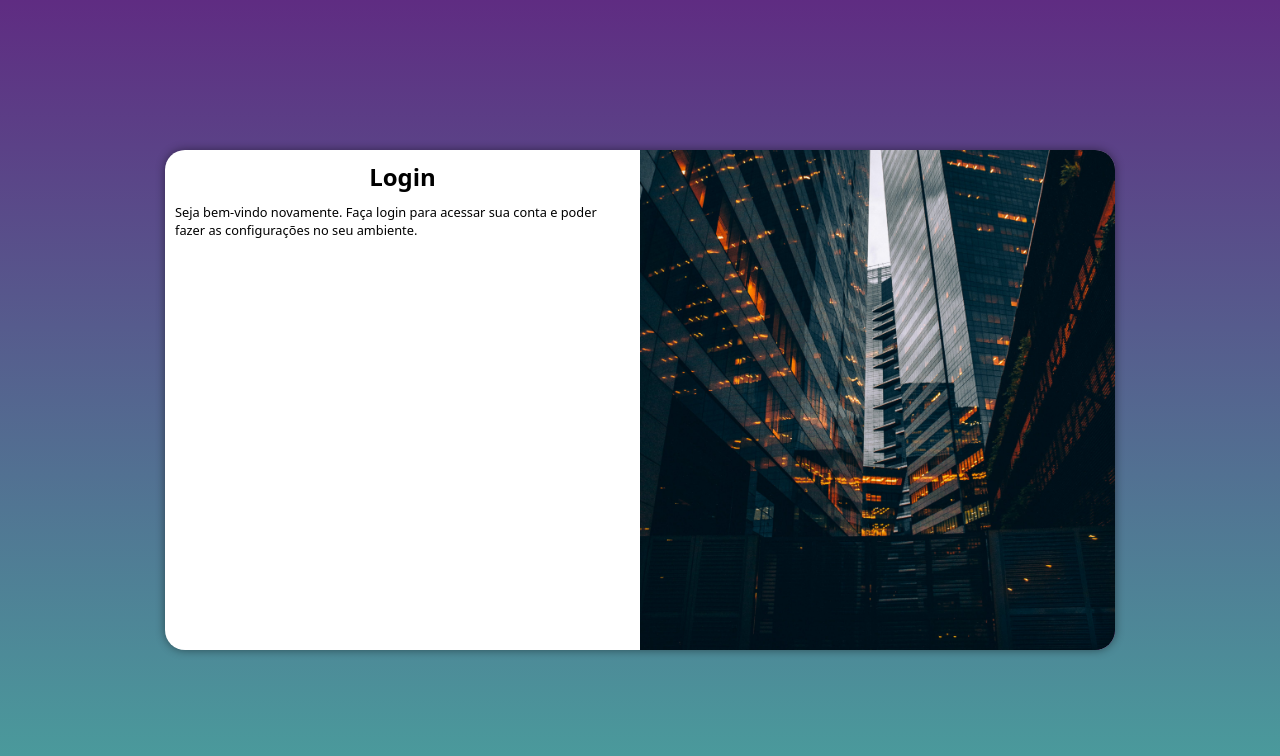
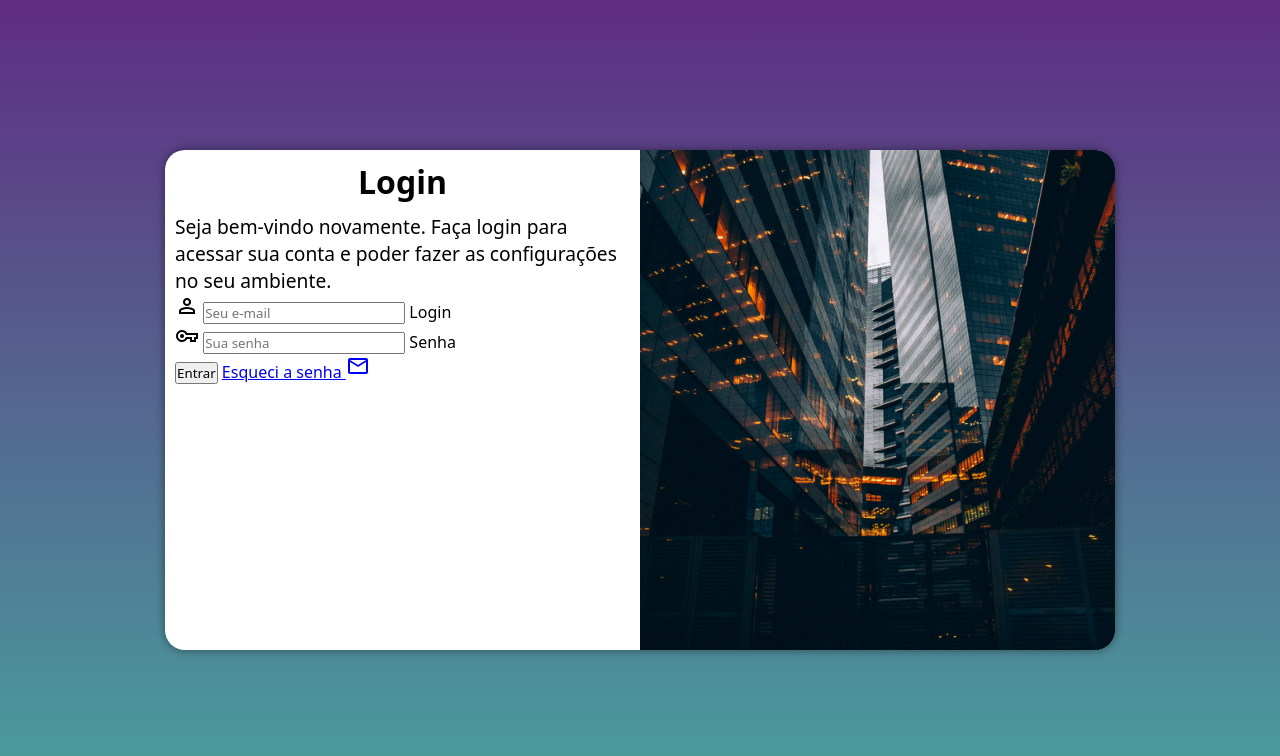
Before and after one commit to tiagomineiro/projeto-login, a plain HTML site: page index.html in a window 1280 px wide. Drawn offline with nearby package versions, Linux system fonts and the light colour scheme.

Commit message:
adicionei o formulário

```diff
--- a/estilos/media-query.css
+++ b/estilos/media-query.css
@@ -40,4 +40,12 @@
         float: left;
         width: 50%;
     }
+
+    div#formulario > h1 {
+        font-size: 2em;
+    }
+
+    div#formulario > p {
+        font-size: 1.2em;
+    }
 }
--- a/index.html
+++ b/index.html
@@ -4,6 +4,7 @@
     <meta charset="UTF-8">
     <meta name="viewport" content="width=device-width, initial-scale=1.0">
     <title>Login</title>
+    <link href="https://fonts.googleapis.com/css2?family=Material+Symbols+Outlined" rel="stylesheet" />
     <link rel="stylesheet" href="estilos/style.css">
     <link rel="stylesheet" href="estilos/media-query.css">
 </head>
@@ -20,7 +21,25 @@
                 <h1>Login</h1>
                 <p>Seja bem-vindo novamente. Faça login para acessar sua conta e poder fazer as configurações no seu ambiente.</p>
 
-                <form action="login.php" method="post">
+                <form action="login.php" method="post" autocomplete="on">
+                    <div class="campo">
+
+                        <span class="material-symbols-outlined">person</span>
+
+                        <input type="email" name="login" id="ilogin" placeholder="Seu e-mail" autocomplete="email" required maxlength="30">
+                        <label for="ilogin">Login</label>
+                    </div>
+
+                    <div class="campo">
+
+                        <span class="material-symbols-outlined">vpn_key</span>
+
+                        <input type="password" name="senha" id="isenha" placeholder="Sua senha" autocomplete="current-password" required minlength="8" maxlength="20">
+                        <label for="isenha">Senha</label>
+                    </div>
+
+                    <input type="submit" value="Entrar">
+                    <a href="esqueci.html">Esqueci a senha <span class="material-symbols-outlined">mail</span></a>
 
                 </form>
 
```
